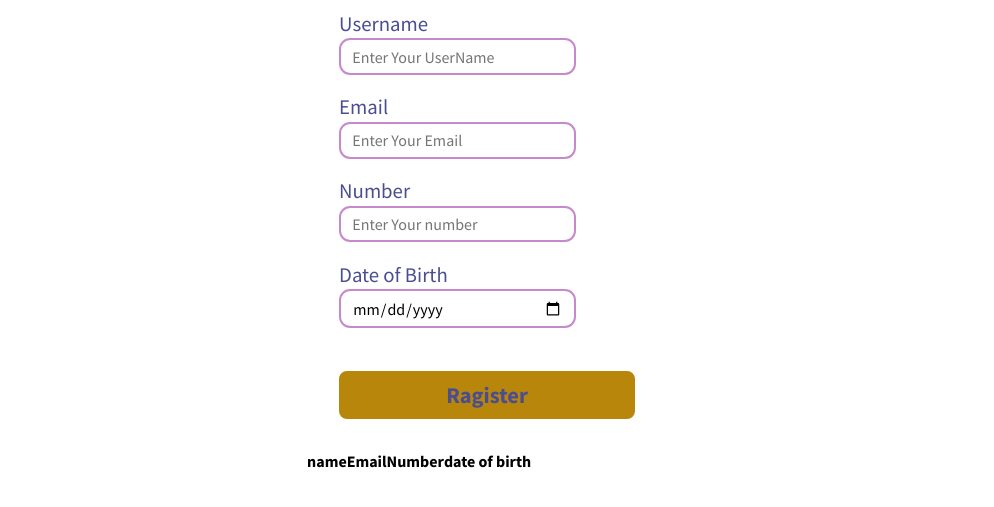
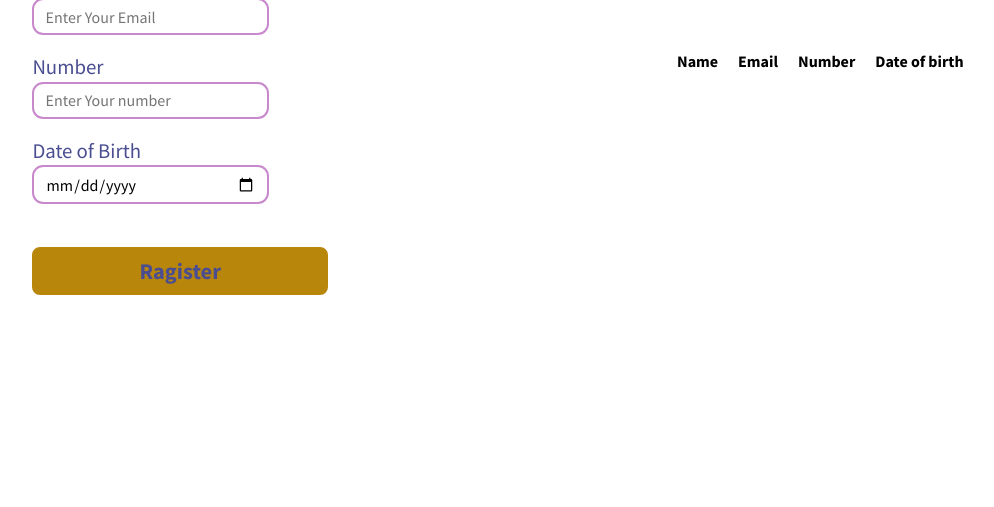
Before and after one commit to sachinsingh24/hastag-validation, a plain HTML site: page index.html in a window 1280 px wide. Shown: the part 205-712 px from the top of the page, without its empty margins (153-1147 px from the left). Drawn offline with Linux system fonts and the light colour scheme.

Commit message:
align local data list

```diff
--- a/index.html
+++ b/index.html
@@ -18,7 +18,7 @@
       referrerpolicy="no-referrer" />
   </head>
   <body>
-    <div class="">
+    <div class="wrap-container">
       <div class="Ragister-form">
         <h1>Ragister Form</h1>
         <form action="#" class="form" id="myForm">
@@ -65,10 +65,10 @@
         <table id="myTable">
           <thead>
             <tr>
-              <th>name</th>
+              <th>Name</th>
               <th>Email</th>
               <th>Number</th>
-              <th>date of birth</th>
+              <th>Date of birth</th>
             </tr>
           </thead>
           <tbody id="myList">
--- a/styles/style.css
+++ b/styles/style.css
@@ -20,10 +20,6 @@ body {
   font-family: 'Source Sans Pro', sans-serif;
   /* background-color: var(--clr-Background); */
   /* form validator */
-  display: flex;
-  align-items: center;
-  justify-content: center;
-  min-height: 100vh;
 }
 
 .container {
@@ -33,6 +29,11 @@ body {
   width: 35rem;
   border-radius: 0.5rem;
   margin: 2rem 2rem;
+}
+.wrap-container{
+display: flex;
+justify-content:space-around;
+align-items: center;
 }
 h1 {
   text-align: center;
@@ -120,6 +121,14 @@ button:hover {
   border: 2px solid var(--clr-dark);
   color: var(--clr-white);
 }
+thead tr th{
+padding: 10px;
+}
+tbody tr td{
+/* margin: 10px; */
+padding: 10px;
+border: 2px solid black;
+}
 
 @media (max-width: 600px) {
   .form-control input {
```
Also changed, not shown: Scripts/script.js (+2 -5 lines).
